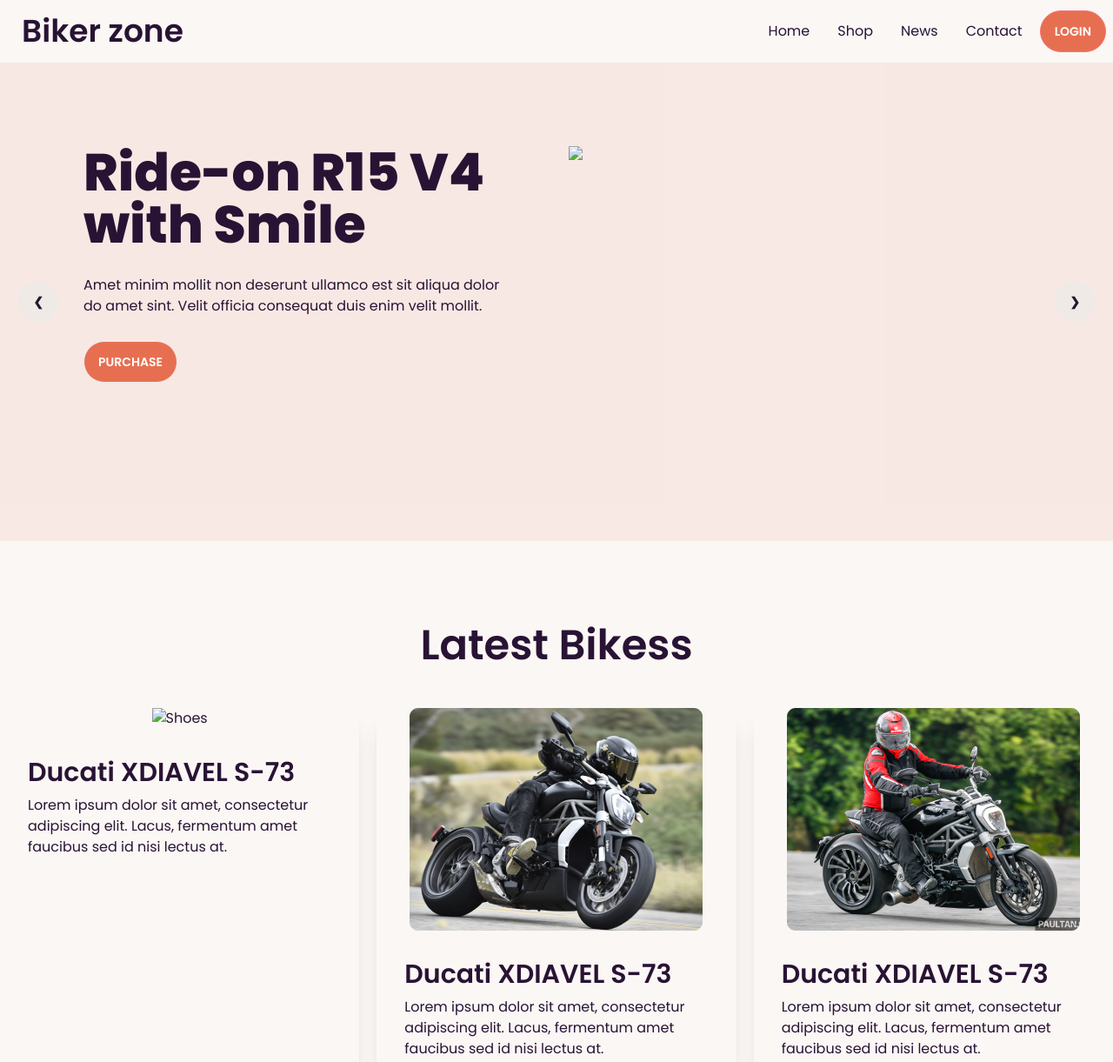
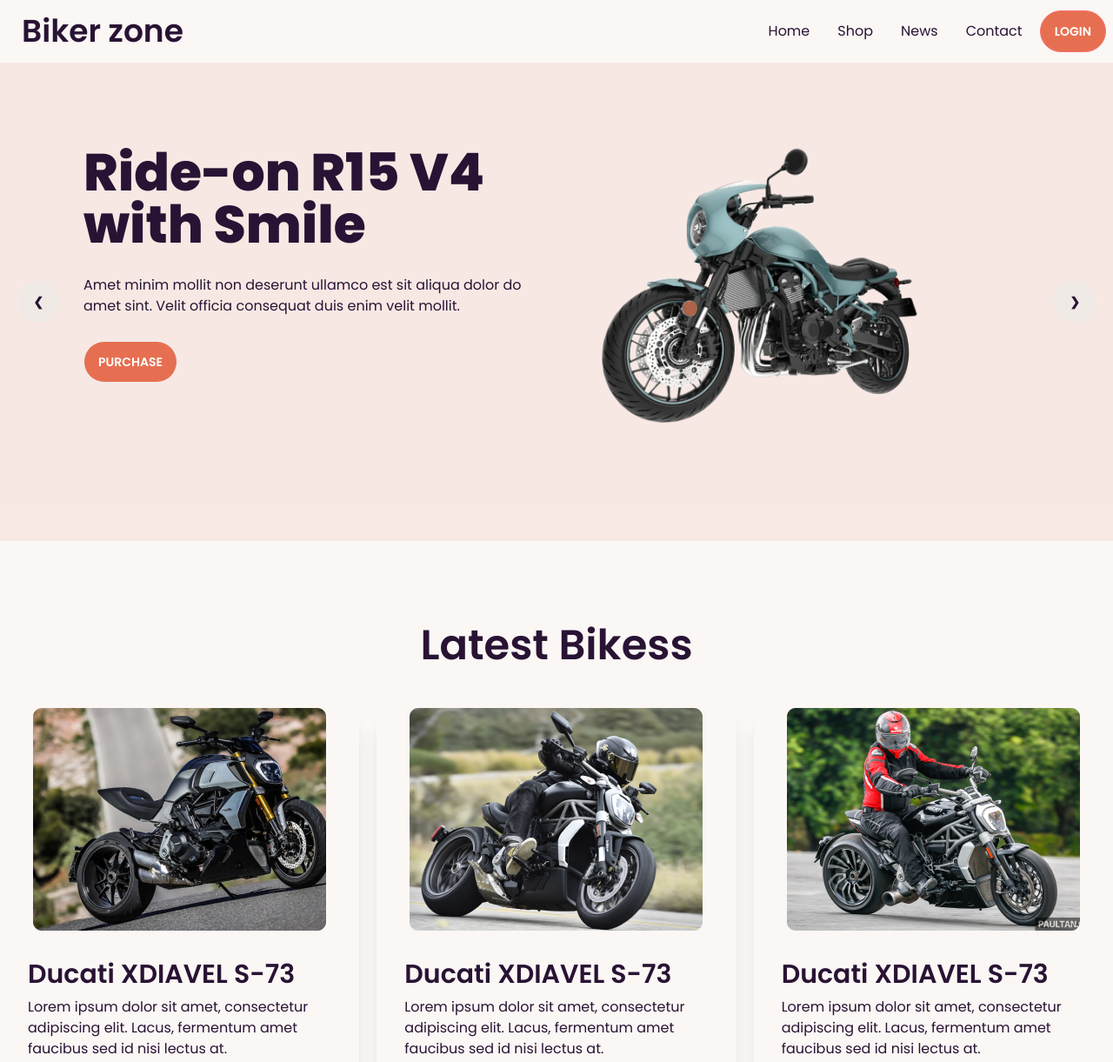
Before and after one commit to Afsana-Jannat/daisy-biker-page, a plain HTML site: page index.html in a window 1280 px wide. Shown: the top 1221 px of the page at 87% size. Drawn offline with nearby package versions, Linux system fonts and the light colour scheme; the site is published under a folder, as on GitHub Pages, so addresses that start at the root find nothing.

Commit message:
added all section and image

```diff
--- a/index.html
+++ b/index.html
@@ -81,7 +81,7 @@
                   <button class="btn bg-bike-primary text-white">Purchase</button>
               </div>
               <div class="flex-1">
-                <img src="/images/slider/bike1.png" class="w-3/4" />
+                <img src="images/slider/bike1.png" class="w-3/4" />
               </div>
 
             </div>
@@ -169,7 +169,7 @@
         <div class="grid gap-5 grid-cols-1 md:grid-cols-2 lg:grid-cols-3">
           <!-- first card -->
           <div class="card bg-base-100 shadow-xl">
-            <figure><img src="/images/others/latest1.png" alt="Shoes" /></figure>
+            <figure><img src="images/others/latest1.png" alt="Shoes" /></figure>
             <div class="card-body">
               <h2 class="card-title text-3xl">Ducati XDIAVEL S-73</h2>
               <p>Lorem ipsum dolor sit amet, consectetur adipiscing elit.
```
